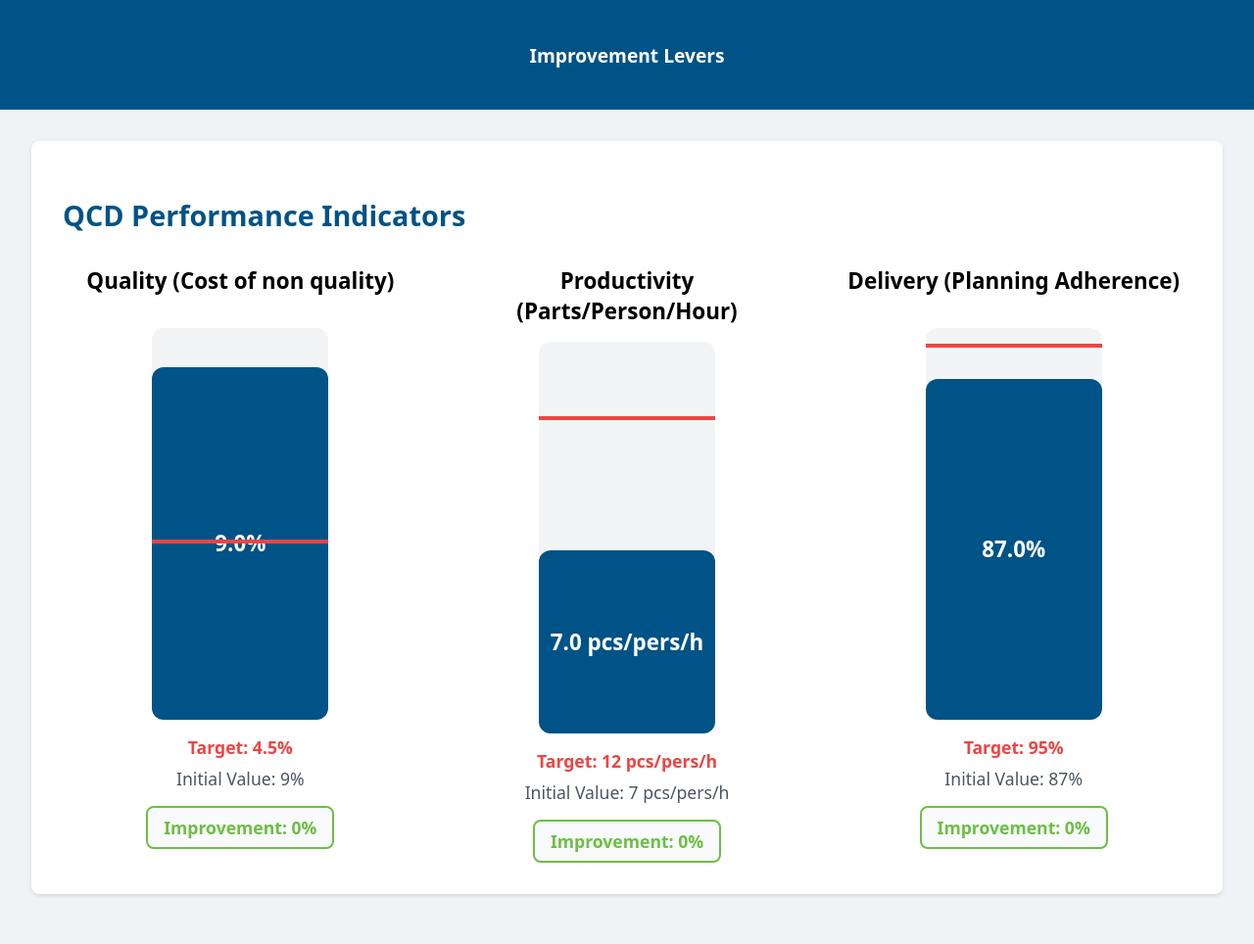
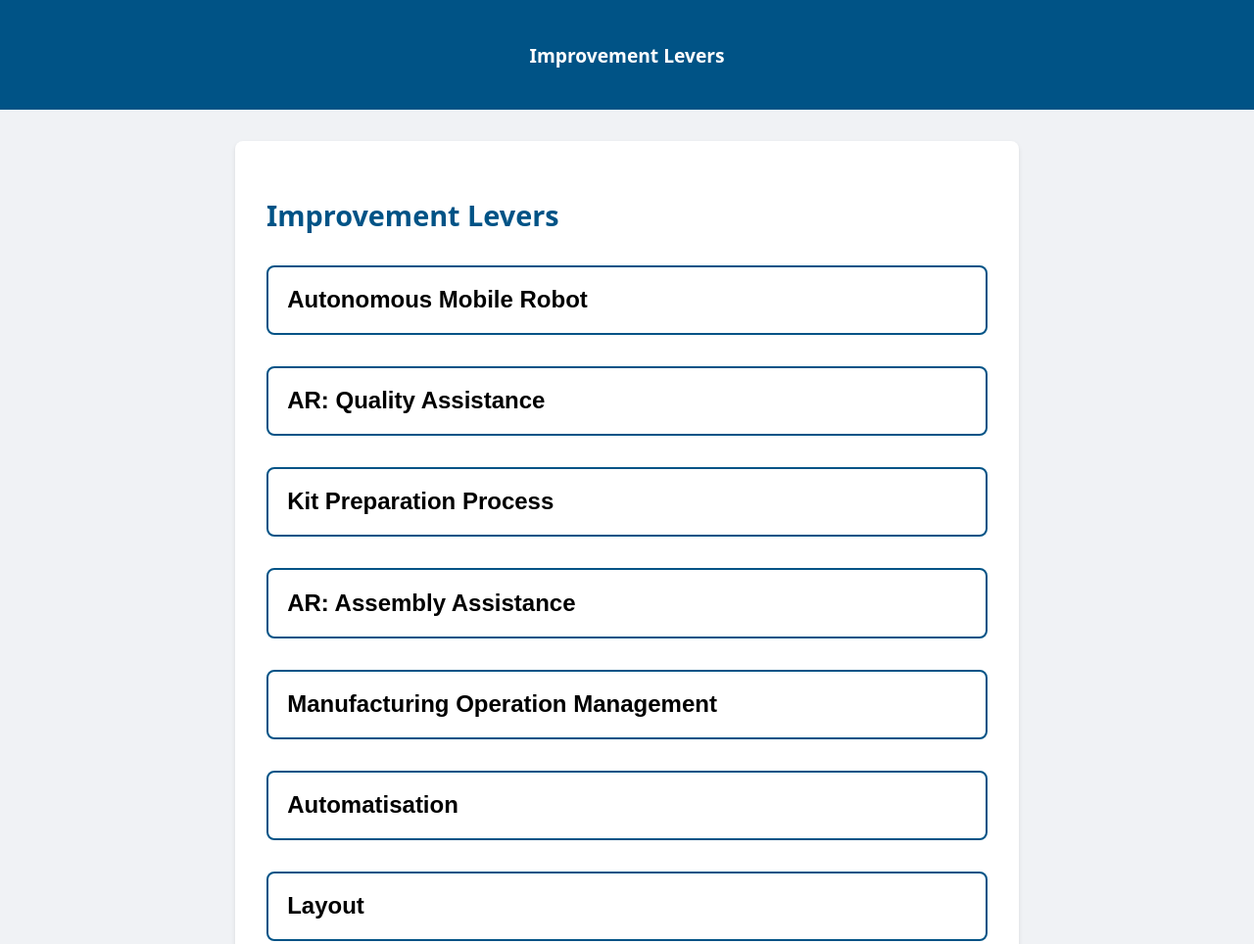
Before and after one commit to quesdo/DS, a plain HTML site: page index.html in a window 1280 px wide. Shown: the top 964 px of the page at 98% size. Drawn offline with nearby package versions, Linux system fonts and the light colour scheme; no server answers.

Commit message:
Add files via upload

```diff
--- a/index.html
+++ b/index.html
@@ -3,7 +3,7 @@
 <head>
     <meta charset="UTF-8">
     <meta name="viewport" content="width=device-width, initial-scale=1.0">
-    <title>Dashboard QCD - Indicateurs</title>
+    <title>Dashboard QCD - Leviers</title>
     <script src="https://cdn.jsdelivr.net/npm/@supabase/supabase-js@2"></script>
     <style>
         :root {
@@ -36,15 +36,16 @@
         .main-content {
             flex: 1;
             padding: 2rem;
+            max-width: 800px;
+            margin: 0 auto;
+            width: 100%;
         }
 
-        .indicators-panel {
+        .levers-panel {
             background: white;
             border-radius: 8px;
             padding: 2rem;
             box-shadow: 0 2px 4px rgba(0,0,0,0.1);
-            margin: 0 auto;
-            max-width: 1200px;
         }
 
         .panel-title {
@@ -54,92 +55,37 @@
             margin-bottom: 2rem;
         }
 
-        .indicators-container {
-            display: flex;
-            justify-content: space-around;
-            align-items: flex-start;
-            gap: 2rem;
-            flex-wrap: wrap;
+        .lever-button {
+            width: 100%;
+            padding: 1.2rem;
+            margin-bottom: 1rem;
+            background-color: white;
+            border: 2px solid var(--ds-blue);
+            border-radius: 0.5rem;
+            text-align: left;
+            cursor: pointer;
+            transition: all 0.3s ease;
         }
 
-        .indicator-card {
-            flex: 1;
-            min-width: 300px;
-            max-width: 400px;
-            text-align: center;
+        .lever-button:hover {
+            background-color: #f0f7ff;
         }
 
-        .vertical-progress {
-            width: 180px;
-            height: 400px;
-            position: relative;
-            background: #f3f4f6;
-            border-radius: 12px;
-            margin: 1rem auto;
+        .lever-button.active {
+            background-color: var(--ds-blue);
+            color: white;
         }
 
-        .vertical-fill {
-            position: absolute;
-            bottom: 0;
-            width: 100%;
-            border-radius: 12px;
-            transition: height 0.6s ease;
-            display: flex;
-            align-items: center;
-            justify-content: center;
-            color: white;
-            font-weight: bold;
-            font-size: 1.4rem;
+        .lever-text {
+            font-size: 1.5rem;
+            line-height: 1.2;
+            font-weight: 600;
         }
 
-        .target-line {
-            position: absolute;
-            width: 100%;
-            height: 4px;
-            background-color: #ef4444;
-            left: 0;
-            z-index: 2;
-        }
-
-        .indicator-title {
-            font-size: 1.4rem;
-            font-weight: bold;
-            margin-bottom: 1rem;
-            min-height: 3rem;
-        }
-
-        .target-value {
-            font-size: 1.1rem;
-            margin-top: 1rem;
-            color: #ef4444;
-            font-weight: bold;
-        }
-
-        .initial-value {
-            font-size: 1.1rem;
-            margin-top: 0.5rem;
-            color: #4b5563;
-        }
-
-        .improvement-badge {
-            background: #f8fafc;
-            border: 2px solid;
-            border-radius: 8px;
-            padding: 8px 16px;
-            font-size: 1.1rem;
-            font-weight: 700;
-            margin-top: 1rem;
-            display: inline-block;
-        }
-
-        .improvement-badge.positive {
-            border-color: var(--ds-green);
-            color: var(--ds-green);
-        }
-
-        .improvement-badge.negative {
-            border-color: var(--ds-blue);
-            color: var(--ds-blue);
+        #levers {
+            display: flex;
+            flex-direction: column;
+            gap: 1rem;
         }
     </style>
 </head>
@@ -151,9 +97,9 @@
     </header>
 
     <main class="main-content">
-        <div class="indicators-panel">
-            <h2 class="panel-title">QCD Performance Indicators</h2>
-            <div id="indicators" class="indicators-container"></div>
+        <div class="levers-panel">
+            <h2 class="panel-title">Improvement Levers</h2>
+            <div id="levers"></div>
         </div>
     </main>
 
@@ -164,47 +110,14 @@
         const { createClient } = supabase;
         const supabaseClient = createClient(supabaseUrl, supabaseKey);
 
-        const OPTIONS_IMPACT = {
-            amr: { quality: 0, capacity: 0, delivery: +4.0 },
-            ar: { quality: -2.25, capacity: 0, delivery: 0 },
-            kitting: { quality: 0, capacity: +1.7, delivery: 0 },
-            assembly: { quality: -2.25, capacity: 0, delivery: 0 },
-            mes: { quality: 0, capacity: +1.7, delivery: 0 },
-            pick: { quality: 0, capacity: +1.6, delivery: 0 },
-            line: { quality: 0, capacity: 0, delivery: +4.0 }
-        };
-
-        const INDICATORS = {
-            quality: {
-                title: "Quality (Cost of non quality)",
-                target: 4.5,
-                baseline: 9.0,
-                min: 0,
-                max: 10.0,
-                isQuality: true,
-                unit: "%",
-                getPercentage: (value, baseline) => ((baseline - value) / baseline * 100).toFixed(1)
-            },
-            capacity: {
-                title: "Productivity (Parts/Person/Hour)",
-                target: 12,
-                baseline: 7,
-                min: 0,
-                max: 15,
-                isQuality: false,
-                unit: " pcs/pers/h",
-                getPercentage: (value, baseline) => ((value - baseline) / baseline * 100).toFixed(1)
-            },
-            delivery: {
-                title: "Delivery (Planning Adherence)",
-                target: 95,
-                baseline: 87,
-                min: 0,
-                max: 100,
-                isQuality: false,
-                unit: "%",
-                getPercentage: (value, baseline) => ((value - baseline) / baseline * 100).toFixed(1)
-            }
+        const ACRONYM_DEFINITIONS = {
+            amr: "Autonomous Mobile Robot",
+            ar: "AR: Quality Assistance",
+            kitting: "Kit Preparation Process",
+            assembly: "AR: Assembly Assistance",
+            mes: "Manufacturing Operation Management",
+            pick: "Automatisation",
+            line: "Layout"
         };
 
         let switchStates = {
@@ -219,77 +132,58 @@
 
         let channel = null;
 
-        function getTotalImpact(key) {
-            console.log('Calculating impact for:', key);
-            console.log('Current switch states:', switchStates);
-
-            const impact = Object.keys(switchStates).reduce((acc, lever) => {
-                if (switchStates[lever]) {
-                    acc += OPTIONS_IMPACT[lever][key];
-                }
-                return acc;
-            }, 0);
-
-            console.log('Total impact:', impact);
-            return impact;
-        }
-
-        function calculateValue(key) {
-            const baseValue = INDICATORS[key].baseline;
-            const totalImpact = getTotalImpact(key);
-            const newValue = baseValue + totalImpact;
-            console.log(`Calculating ${key}:`, { baseValue, totalImpact, newValue });
-            return Math.min(Math.max(newValue, INDICATORS[key].min), INDICATORS[key].max);
-        }
-
-        function createProgressBar(key, config) {
-            const value = calculateValue(key);
-
-            let percentage;
-            if (config.isQuality) {
-                percentage = ((value - config.min) / (config.max - config.min)) * 100;
-            } else {
-                percentage = ((value - config.min) / (config.max - config.min)) * 100;
-            }
-
-            const targetPercentage = ((config.target - config.min) / (config.max - config.min)) * 100;
-            const isTargetReached = config.isQuality ? value <= config.target : value >= config.target;
-            const progressColor = isTargetReached ? '#6EBE44' : '#005386';
-            const improvementPercentage = config.getPercentage(value, config.baseline);
-
-            return `
-                <div class="indicator-card">
-                    <div class="indicator-title">${config.title}</div>
-                    <div class="vertical-progress">
-                        <div class="vertical-fill" style="height: ${percentage}%; background-color: ${progressColor};">
-                            <span>${value.toFixed(1)}${config.unit}</span>
-                        </div>
-                        <div class="target-line" style="bottom: ${targetPercentage}%"></div>
-                    </div>
-                    <div class="target-value">Target: ${config.target}${config.unit}</div>
-                    <div class="initial-value">Initial Value: ${config.baseline}${config.unit}</div>
-                    <div class="improvement-badge ${improvementPercentage < 0 ? 'negative' : 'positive'}">
-                        Improvement: ${Math.abs(improvementPercentage)}%
-                    </div>
-                </div>
-            `;
-        }
-
         function handleRealtimeUpdate(payload) {
-            console.log('Realtime update received:', payload);
             if (payload.new && payload.new.name) {
                 switchStates[payload.new.name] = payload.new.is_active;
                 updateDisplay();
             }
         }
 
+        async function handleLeverClick(leverName) {
+            const newState = !switchStates[leverName];
+
+            try {
+                const { error } = await supabaseClient
+                    .from('levers')
+                    .update({ is_active: newState })
+                    .eq('name', leverName);
+
+                if (error) throw error;
+
+                switchStates[leverName] = newState;
+                updateDisplay();
+
+            } catch (err) {
+                console.error('Error updating lever:', err);
+                switchStates[leverName] = !newState;
+                updateDisplay();
+            }
+        }
+
+        function createLeverButton(lever) {
+            const container = document.createElement('div');
+            const leverData = ACRONYM_DEFINITIONS[lever];
+
+            container.innerHTML = `
+                <button class="lever-button ${switchStates[lever] ? 'active' : ''}" data-lever="${lever}">
+                    <div class="lever-text">${leverData}</div>
+                </button>
+            `;
+
+            const button = container.querySelector('button');
+            button.addEventListener('click', () => handleLeverClick(lever));
+
+            return container.firstElementChild;
+        }
+
         function updateDisplay() {
-            console.log('Updating display with states:', switchStates);
-            const indicatorsDiv = document.getElementById("indicators");
-            if (indicatorsDiv) {
-                indicatorsDiv.innerHTML = Object.keys(INDICATORS)
-                    .map(key => createProgressBar(key, INDICATORS[key]))
-                    .join('');
+            const leversDiv = document.getElementById("levers");
+            if (leversDiv) {
+                leversDiv.innerHTML = '';
+                Object.keys(ACRONYM_DEFINITIONS).forEach(lever => {
+                    const button = createLeverButton(lever);
+                    leversDiv.appendChild(button);
+                });
             }
         }
 
@@ -309,40 +203,31 @@
                     },
                     handleRealtimeUpdate
                 )
-                .subscribe((status) => {
-                    console.log('Subscription status:', status);
-                });
+                .subscribe();
         }
 
         async function fetchLevers() {
-            console.log('Fetching levers from Supabase...');
             try {
                 const { data, error } = await supabaseClient
                     .from('levers')
                     .select('*');
 
-                if (error) {
-                    console.error('Error fetching levers:', error);
-                    throw error;
-                }
+                if (error) throw error;
 
-                console.log('Received lever data:', data);
                 if (data && data.length > 0) {
                     switchStates = data.reduce((acc, lever) => {
                         acc[lever.name] = lever.is_active;
                         return acc;
                     }, {...switchStates});
-                    console.log('Updated switch states:', switchStates);
                     updateDisplay();
                 }
             } catch (err) {
-                console.error('Error in fetchLevers:', err);
+                console.error('Error fetching levers:', err);
             }
         }
 
         // Initialisation
         document.addEventListener('DOMContentLoaded', () => {
-            console.log('Application initializing...');
             updateDisplay();
             fetchLevers();
             setupRealtimeSubscription();
```
